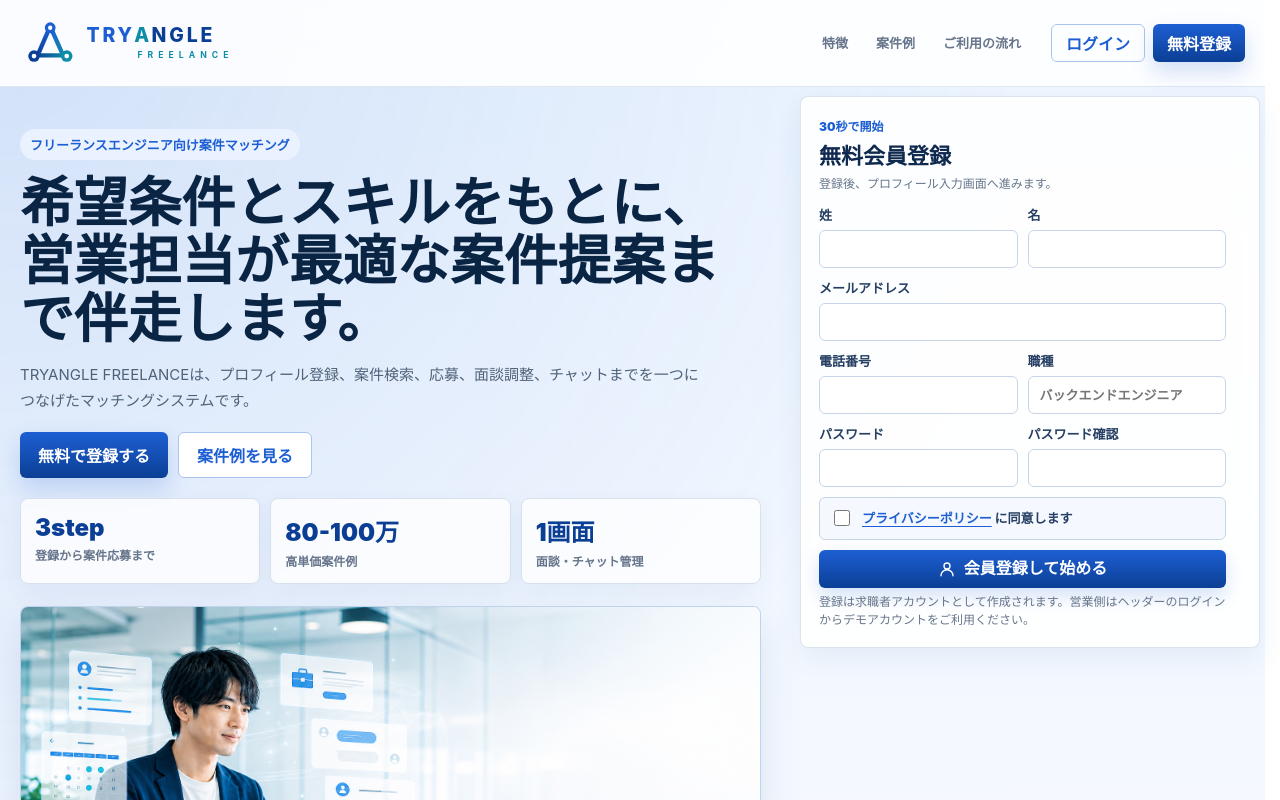
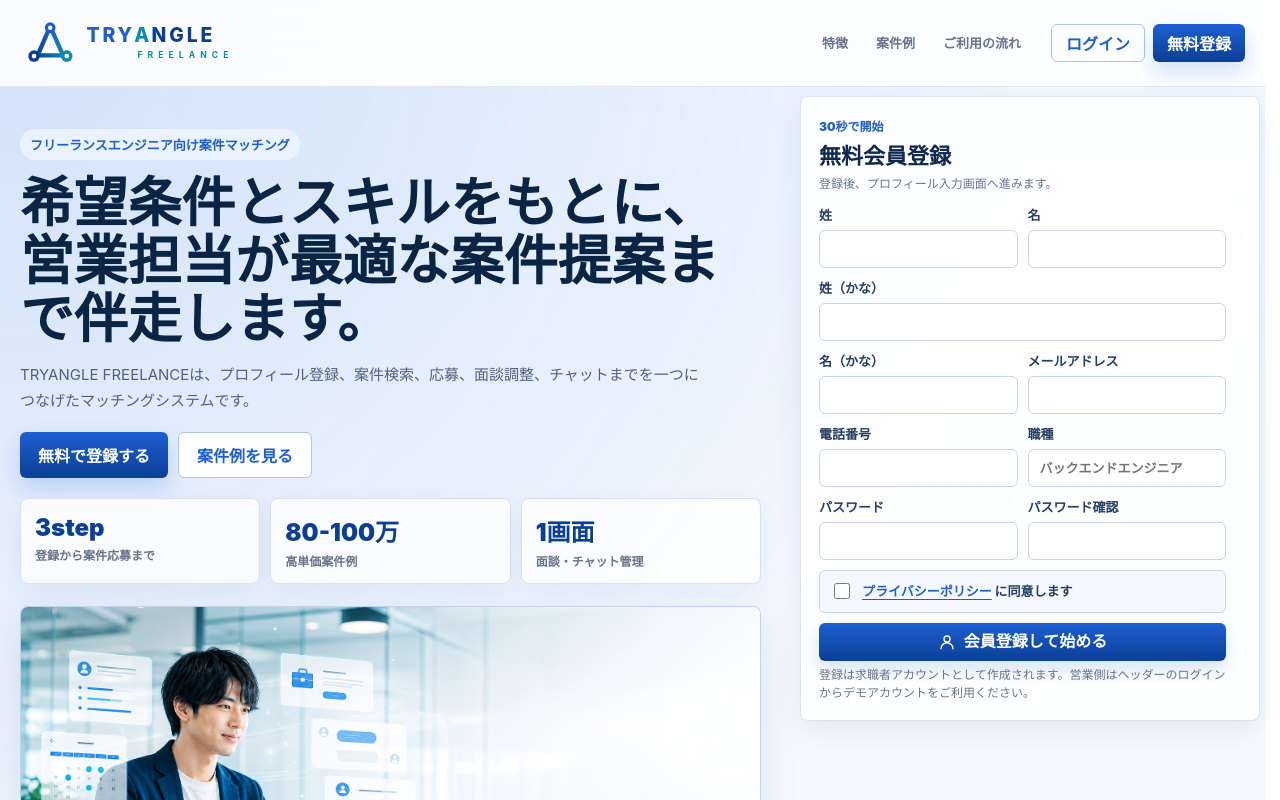
Before and after one commit to taneie/taneie, a Nuxt app: page / in a window 1280 px wide. Shown: the top 800 px of the page. Built offline with nearby package versions, Linux system fonts and the light colour scheme.

Commit message:
新規会員登録で姓名かなを入力できるよう修正

```diff
--- a/components/organisms/LoginPanel.vue
+++ b/components/organisms/LoginPanel.vue
@@ -216,6 +216,20 @@
               @update:model-value="markDirty"
             />
             <FormInput
+              v-model="registerForm.lastNameKana"
+              label="姓（かな）"
+              name="lastNameKana"
+              required
+              @update:model-value="markDirty"
+            />
+            <FormInput
+              v-model="registerForm.firstNameKana"
+              label="名（かな）"
+              name="firstNameKana"
+              required
+              @update:model-value="markDirty"
+            />
+            <FormInput
               v-model="registerForm.email"
               label="メールアドレス"
               name="email"
@@ -305,10 +319,14 @@ const registerForm = reactive<
   Omit<RegisterInput, "name"> & {
     lastName: string;
     firstName: string;
+    lastNameKana: string;
+    firstNameKana: string;
   }
 >({
   lastName: "",
   firstName: "",
+  lastNameKana: "",
+  firstNameKana: "",
   email: "",
   phone: "",
   role: "",
@@ -355,9 +373,11 @@ function submitRegister() {
   }
 
   const name = `${registerForm.lastName} ${registerForm.firstName}`.trim();
+  const nameKana = `${registerForm.lastNameKana} ${registerForm.firstNameKana}`.trim();
 
   register({
     name,
+    nameKana,
     email: registerForm.email,
     phone: registerForm.phone,
     role: registerForm.role,
--- a/composables/useTryangleFreelance.ts
+++ b/composables/useTryangleFreelance.ts
@@ -185,6 +185,7 @@ export interface ScoutFilters {
 
 export interface RegisterInput {
   name: string;
+  nameKana: string;
   email: string;
   phone: string;
   role: string;
@@ -1311,8 +1312,8 @@ function loginWithAccount(account: Account) {
 
 async function register(values: RegisterInput) {
   const email = values.email.trim();
-  if (!values.name || !email || !values.password) {
-    showToast("氏名、メールアドレス、パスワードを入力してください。");
+  if (!values.name || !values.nameKana || !email || !values.password) {
+    showToast("氏名、ふりがな、メールアドレス、パスワードを入力してください。");
     return;
   }
   if (values.password !== values.passwordConfirm) {
@@ -1327,6 +1328,7 @@ async function register(values: RegisterInput) {
       method: "POST",
       body: JSON.stringify({
         name: values.name,
+        nameKana: values.nameKana,
         email,
         phone: values.phone,
         password: values.password,
```
Also changed, not shown: 2 other files (tests, documents, lock files or other folders).
